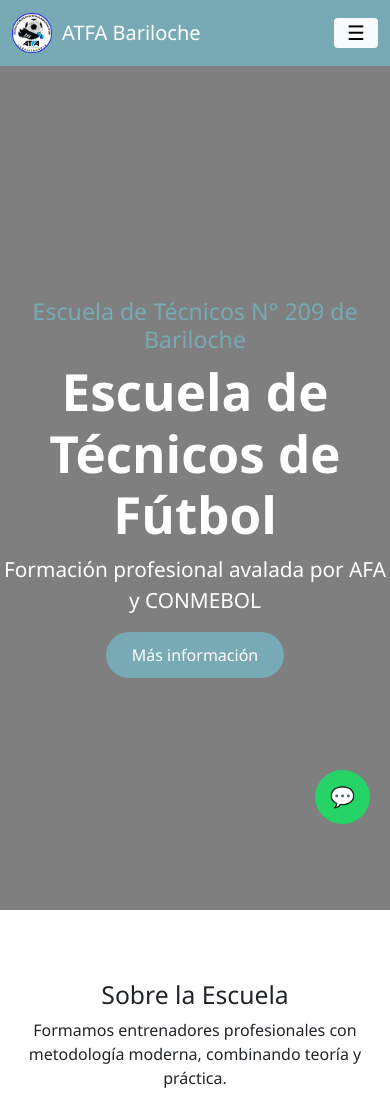
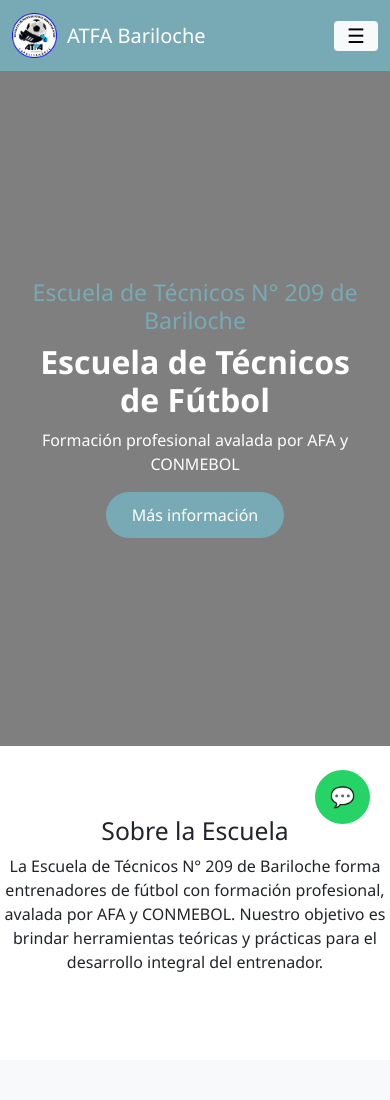
Before and after one commit to la209dt/DTBariloche, a plain HTML site: page index.html in a window 390 px wide. Shown: the top 1100 px of the page. Drawn offline with nearby package versions, Linux system fonts and the light colour scheme.

Commit message:
Update index.html

```diff
--- a/index.html
+++ b/index.html
@@ -28,6 +28,16 @@
       font-weight: 500;
     }
 
+    .logo {
+      height: 60px;
+    }
+
+    @media (max-width: 768px) {
+      .logo {
+        height: 45px;
+      }
+    }
+
     /* HERO */
     .hero {
       height: 100vh;
@@ -38,6 +48,7 @@
       justify-content: center;
       text-align: center;
       color: white;
+      padding: 20px;
     }
 
     .hero h1 {
@@ -55,6 +66,21 @@
       to { transform: translateY(0); opacity: 1; }
     }
 
+    @media (max-width: 768px) {
+      .hero h1 {
+        font-size: 2rem;
+      }
+
+      .hero p {
+        font-size: 1rem;
+      }
+
+      .hero {
+        height: 80vh;
+      }
+    }
+
+    /* BOTONES */
     .btn-custom {
       background-color: #77AAB5;
       color: white;
@@ -122,7 +148,7 @@
   <div class="container">
 
     <a class="navbar-brand text-white d-flex align-items-center" href="index.html">
-      <img src="assets/img/logo_bariloche.png" style="height:40px; margin-right:10px;">
+      <img src="assets/img/logo_bariloche.png" class="logo" style="margin-right:10px;">
       ATFA Bariloche
     </a>
 
@@ -161,7 +187,8 @@
 <section class="section container text-center">
   <h2>Sobre la Escuela</h2>
   <p>
-    Formamos entrenadores profesionales con metodología moderna, combinando teoría y práctica.
+    La Escuela de Técnicos N° 209 de Bariloche forma entrenadores de fútbol con formación profesional, avalada por AFA y CONMEBOL.
+    Nuestro objetivo es brindar herramientas teóricas y prácticas para el desarrollo integral del entrenador.
   </p>
 </section>
 
@@ -204,6 +231,14 @@
   </div>
 </section>
 
+<!-- MODALIDAD -->
+<section class="section container text-center">
+  <h2>Modalidad de cursado</h2>
+  <p>
+    Clases teóricas y prácticas, con docentes capacitados y seguimiento personalizado para cada alumno.
+  </p>
+</section>
+
 <!-- CTA -->
 <section class="section text-center">
   <h2>Inscripciones abiertas</h2>
```
